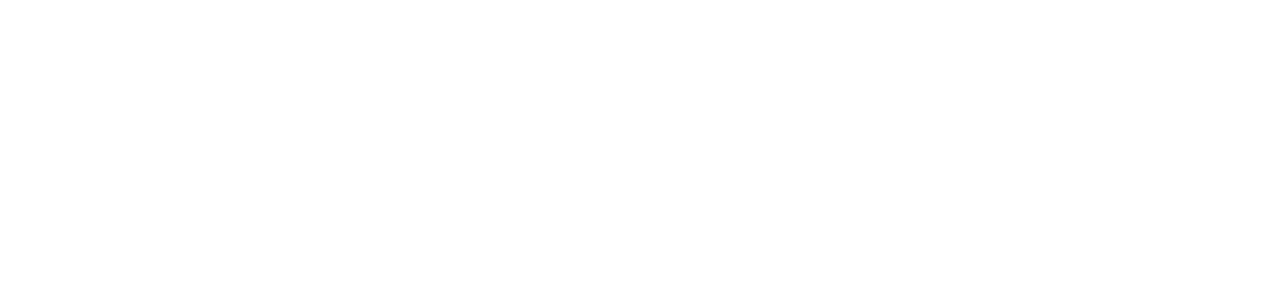
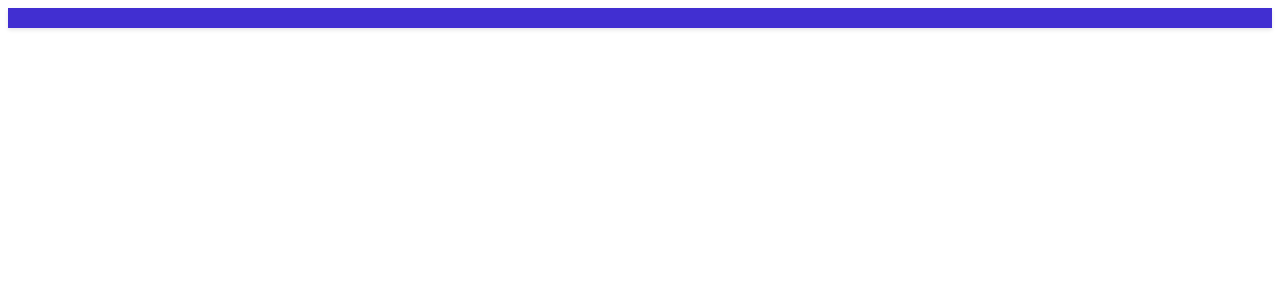
Before and after one commit to DilianCQ/fullstack, a React (Vite) app in the folder frontend/: page / in a window 1280 px wide. Shown: the top 300 px of the page. Built offline with nearby package versions, Linux system fonts and the light colour scheme.

Commit message:
Header.css

```diff
--- a/frontend/src/Header/Header.css
+++ b/frontend/src/Header/Header.css
@@ -1 +1,41 @@
-.header{}
+
+.header {
+  display: flex;
+  justify-content: space-between;
+  align-items: center;
+  background-color: #412fd1;
+  padding: 10px 20px;
+  box-shadow: 0 2px 4px rgba(0, 0, 0, 0.1);
+}
+
+.logo img {
+  max-width: 100%;
+  height: auto;
+}
+
+.navbar {
+  display: flex;
+}
+
+.navbar-menu {
+  list-style: none;
+  display: flex;
+  margin: 0;
+  padding: 0;
+}
+
+.navbar-item {
+  margin-left: 20px;
+}
+
+.navbar-item a {
+  text-decoration: none;
+  color: white;
+  font-size: 18px;
+  font-weight: bold;
+  transition: color 0.3s;
+}
+
+.navbar-item a:hover {
+  color: #ffcc00;
+}
```
